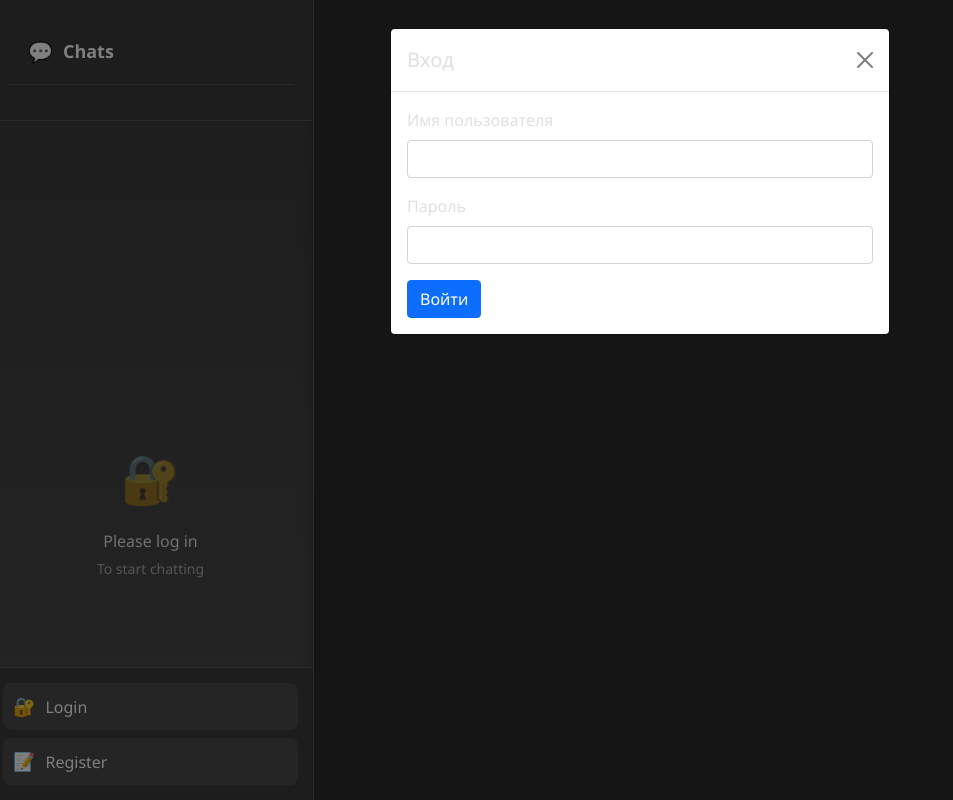
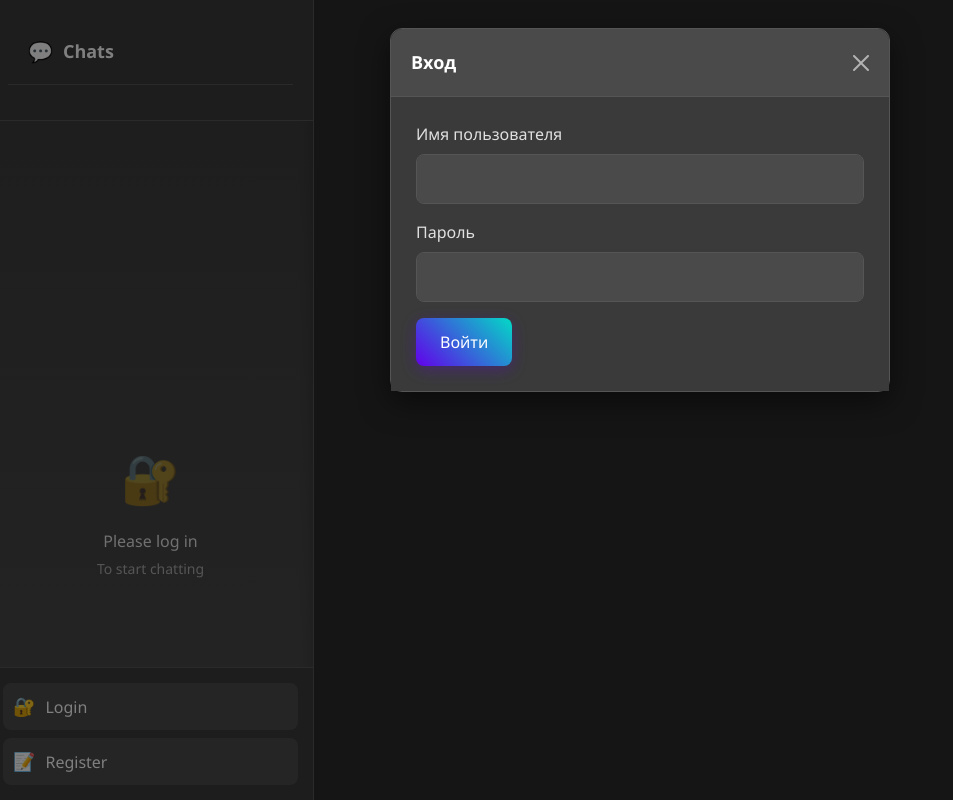
Before and after one commit to RayRaf/chat_ai, a Django app: page / in a window 1280 px wide, after a click that opens the changed part. Shown: the whole page, without its empty margins (0-953 px from the left). Run offline with Django 5.2, Linux system fonts and the light colour scheme.

Commit message:
Поправлены стили

```diff
--- a/chat_ai/static/css/style.css
+++ b/chat_ai/static/css/style.css
@@ -629,3 +629,183 @@ h4 {
     margin-right: 10px;
     font-size: 18px;
 }
+
+/* Modal Styles - Matching the app's color scheme */
+.modal-content {
+    background-color: var(--bg-secondary);
+    color: var(--text-secondary);
+    border: 1px solid var(--border-color);
+    border-radius: 12px;
+    box-shadow: 0 10px 30px rgba(0, 0, 0, 0.5);
+}
+
+.modal-header {
+    background-color: var(--bg-tertiary);
+    border-bottom: 1px solid var(--border-color);
+    border-radius: 12px 12px 0 0;
+    padding: 20px;
+}
+
+.modal-header .modal-title {
+    color: var(--text-primary);
+    font-weight: 600;
+    font-size: 18px;
+}
+
+.modal-body {
+    background-color: var(--bg-secondary);
+    color: var(--text-secondary);
+    padding: 25px;
+}
+
+.modal-body label {
+    color: var(--text-secondary);
+    font-weight: 500;
+    margin-bottom: 8px;
+    display: block;
+}
+
+.modal-body .form-control {
+    background-color: var(--bg-tertiary);
+    color: var(--text-secondary);
+    border: 1px solid var(--border-color);
+    border-radius: 8px;
+    padding: 12px 16px;
+    transition: all 0.3s ease;
+}
+
+.modal-body .form-control:focus {
+    background-color: var(--bg-tertiary);
+    color: var(--text-secondary);
+    border-color: var(--accent-primary);
+    box-shadow: 0 0 0 0.2rem rgba(98, 0, 234, 0.25);
+    outline: none;
+}
+
+.modal-body .form-control::placeholder {
+    color: var(--text-muted);
+}
+
+.modal-body .btn {
+    border-radius: 8px;
+    padding: 12px 24px;
+    font-weight: 500;
+    transition: all 0.3s ease;
+    border: none;
+    cursor: pointer;
+    position: relative;
+    overflow: hidden;
+}
+
+.modal-body .btn::before {
+    content: '';
+    position: absolute;
+    top: 0;
+    left: -100%;
+    width: 100%;
+    height: 100%;
+    background: linear-gradient(90deg, transparent, rgba(255,255,255,0.2), transparent);
+    transition: left 0.5s;
+}
+
+.modal-body .btn:hover::before {
+    left: 100%;
+}
+
+.modal-body .btn-primary {
+    background: linear-gradient(45deg, var(--accent-primary), var(--accent-secondary));
+    color: white;
+    box-shadow: 0 4px 15px rgba(98, 0, 234, 0.3);
+}
+
+.modal-body .btn-primary:hover {
+    background: linear-gradient(45deg, var(--accent-primary), var(--accent-secondary));
+    transform: translateY(-2px);
+    box-shadow: 0 6px 20px rgba(98, 0, 234, 0.4);
+    color: white;
+}
+
+.modal-body .btn-success {
+    background: linear-gradient(45deg, #28a745, #20c997);
+    color: white;
+    box-shadow: 0 4px 15px rgba(40, 167, 69, 0.3);
+}
+
+.modal-body .btn-success:hover {
+    background: linear-gradient(45deg, #28a745, #20c997);
+    transform: translateY(-2px);
+    box-shadow: 0 6px 20px rgba(40, 167, 69, 0.4);
+    color: white;
+}
+
+.modal-body .btn-danger {
+    background: linear-gradient(45deg, #dc3545, #fd7e14);
+    color: white;
+    box-shadow: 0 4px 15px rgba(220, 53, 69, 0.3);
+}
+
+.modal-body .btn-danger:hover {
+    background: linear-gradient(45deg, #dc3545, #fd7e14);
+    transform: translateY(-2px);
+    box-shadow: 0 6px 20px rgba(220, 53, 69, 0.4);
+    color: white;
+}
+
+.btn-close {
+    filter: invert(1) brightness(0.8);
+    opacity: 0.8;
+    transition: opacity 0.3s ease;
+}
+
+.btn-close:hover {
+    opacity: 1;
+}
+
+.modal-footer {
+    background-color: var(--bg-tertiary);
+    border-top: 1px solid var(--border-color);
+    border-radius: 0 0 12px 12px;
+    padding: 15px 25px;
+}
+
+/* User profile modal specific styles */
+#userModal .modal-body p {
+    margin-bottom: 15px;
+    font-size: 14px;
+}
+
+#userModal .modal-body strong {
+    color: var(--text-primary);
+    font-weight: 600;
+}
+
+#userModal .modal-body span {
+    color: var(--accent-secondary);
+    font-weight: 500;
+}
+
+#userModal hr {
+    border-color: var(--border-color);
+    margin: 20px 0;
+}
+
+/* Form groups spacing */
+.modal-body .mb-3 {
+    margin-bottom: 20px;
+}
+
+/* Responsive modal adjustments */
+@media (max-width: 576px) {
+    .modal-dialog {
+        margin: 10px;
+    }
+
+    .modal-body {
+        padding: 20px 15px;
+    }
+
+    .modal-body .btn {
+        width: 100%;
+        margin-bottom: 10px;
+    }
+}
```
